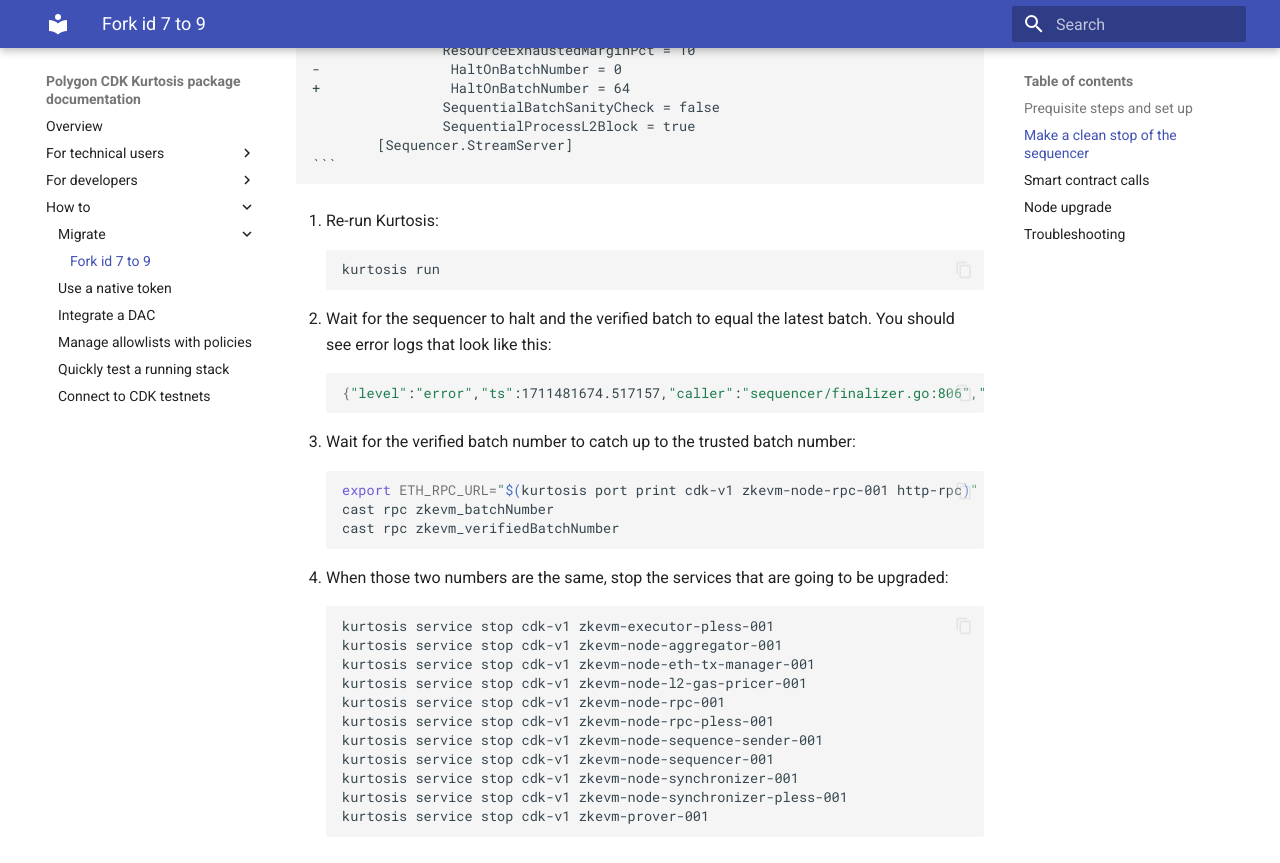
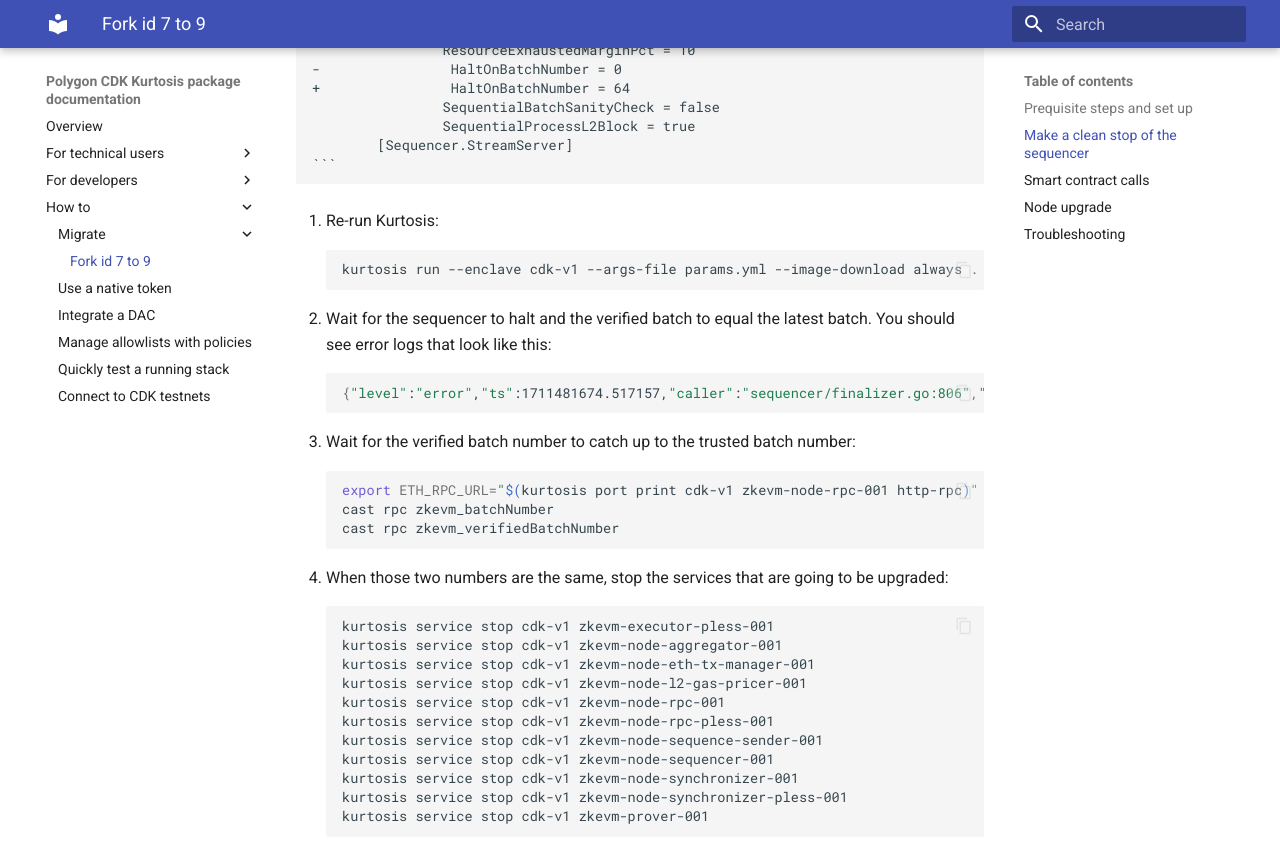
Before and after one commit to 0xPolygon/kurtosis-cdk, an MkDocs documentation site: the page built from docs/how-to/migrate/forkid-7-to-9.md, in a window 1280 px wide and 900 px high, scrolled down 1991 px. Shown: the top 863 px of the window. Built offline with MkDocs 1.6.1 and Material for MkDocs 9.7.7, drawn with Linux system fonts in a browser that asks for light colours.

Commit message:
Update docs/how-to/migrate/forkid-7-to-9.md
Co-authored-by: Léo Vincent <28714795+leovct@users.noreply.github.com>

````diff
--- a/docs/how-to/migrate/forkid-7-to-9.md
+++ b/docs/how-to/migrate/forkid-7-to-9.md
@@ -99,7 +99,7 @@ cast to-dec $(cast rpc zkevm_batchNumber | sed 's/"//g')
 2. Re-run Kurtosis:
 
     ```sh
-    kurtosis run
+    kurtosis run --enclave cdk-v1 --args-file params.yml --image-download always .
     ```
 
 3. Wait for the sequencer to halt and the verified batch to equal the latest batch. You should see error logs that look like this:
````
